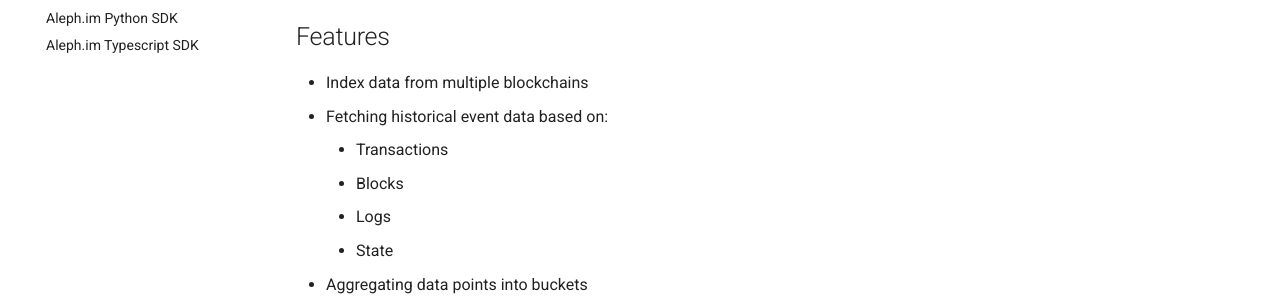
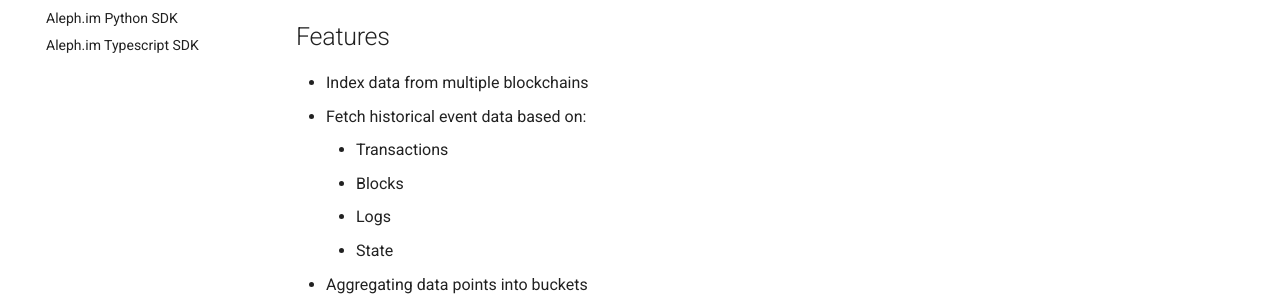
Before and after one commit to aleph-im/aleph-docs, an MkDocs documentation site: the page built from docs/frameworks/indexer.md, in a window 1280 px wide and 1121 px high. Shown: the part 434-734 px from the top of the window. Built offline with MkDocs 1.6.1 and Material for MkDocs 9.7.7, drawn with Linux system fonts in a browser that asks for light colours.

Commit message:
Update docs/frameworks/indexer.md
Co-authored-by: Olivier Desenfans <desenfans.olivier@gmail.com>

```diff
--- a/docs/frameworks/indexer.md
+++ b/docs/frameworks/indexer.md
@@ -12,7 +12,7 @@ Examples of working indexers can be found in the [Aleph Indexer Library](https:/
 ## Features
 
 - Index data from multiple blockchains
-- Fetching historical event data based on:
+- Fetch historical event data based on:
     - Transactions
     - Blocks
     - Logs
```
